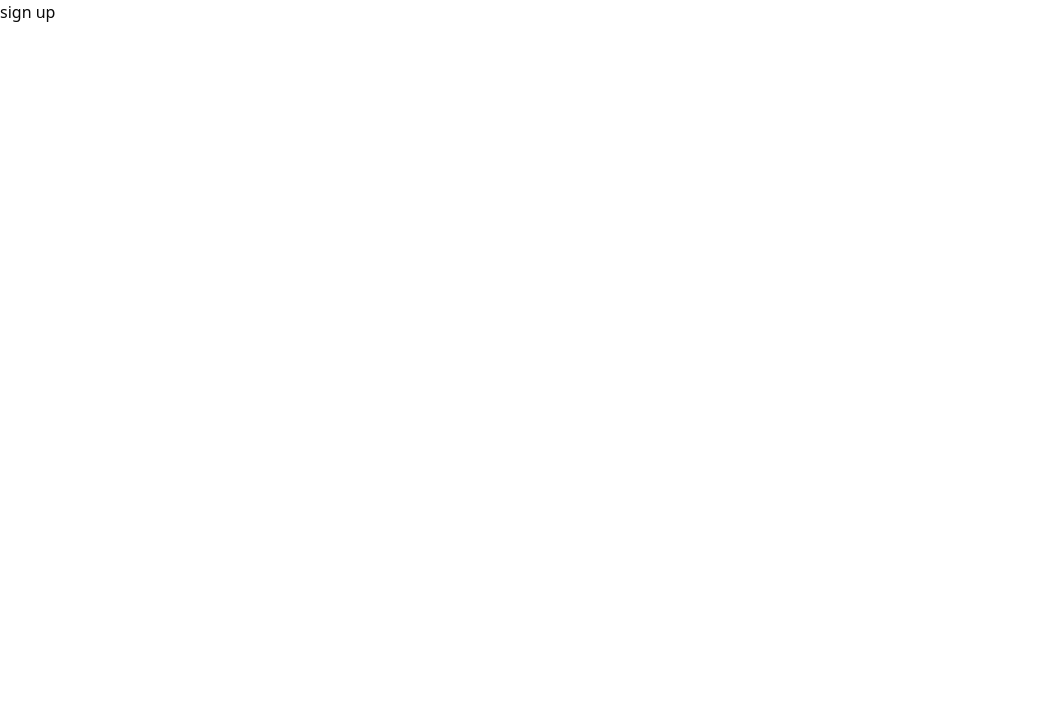
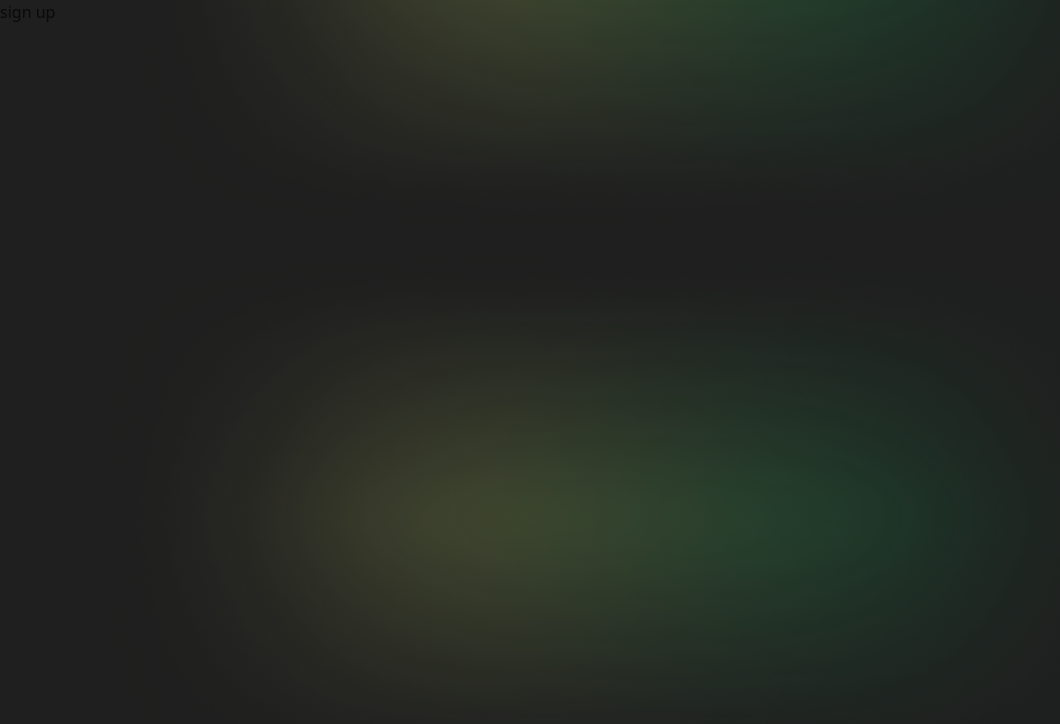
Before and after one commit to amuhaimen/joshadi22_FO83517301308, a Next.js app: page /sign-up in a window 1280 px wide. Shown: the top 724 px of the page, without its empty margins (0-1060 px from the left). Built offline with nearby package versions, Linux system fonts and the light colour scheme.

Commit message:
signup page background added

```diff
--- a/app/(auth)/sign-up/page.tsx
+++ b/app/(auth)/sign-up/page.tsx
@@ -2,6 +2,6 @@
 
  export default function page() {
    return (
-     <div>sign up</div>
+     <div className=' main_bg h-screen'>sign up</div>
    )
  }
```
